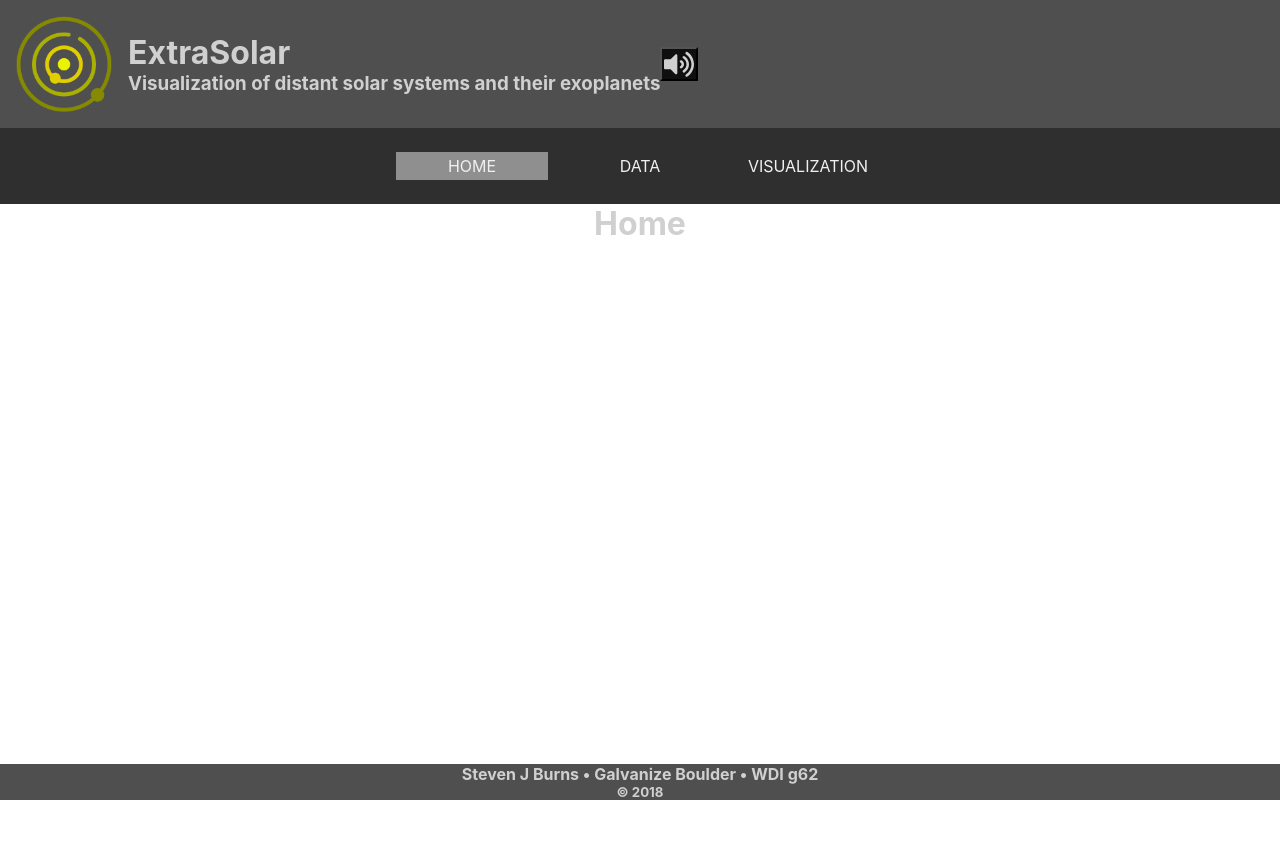
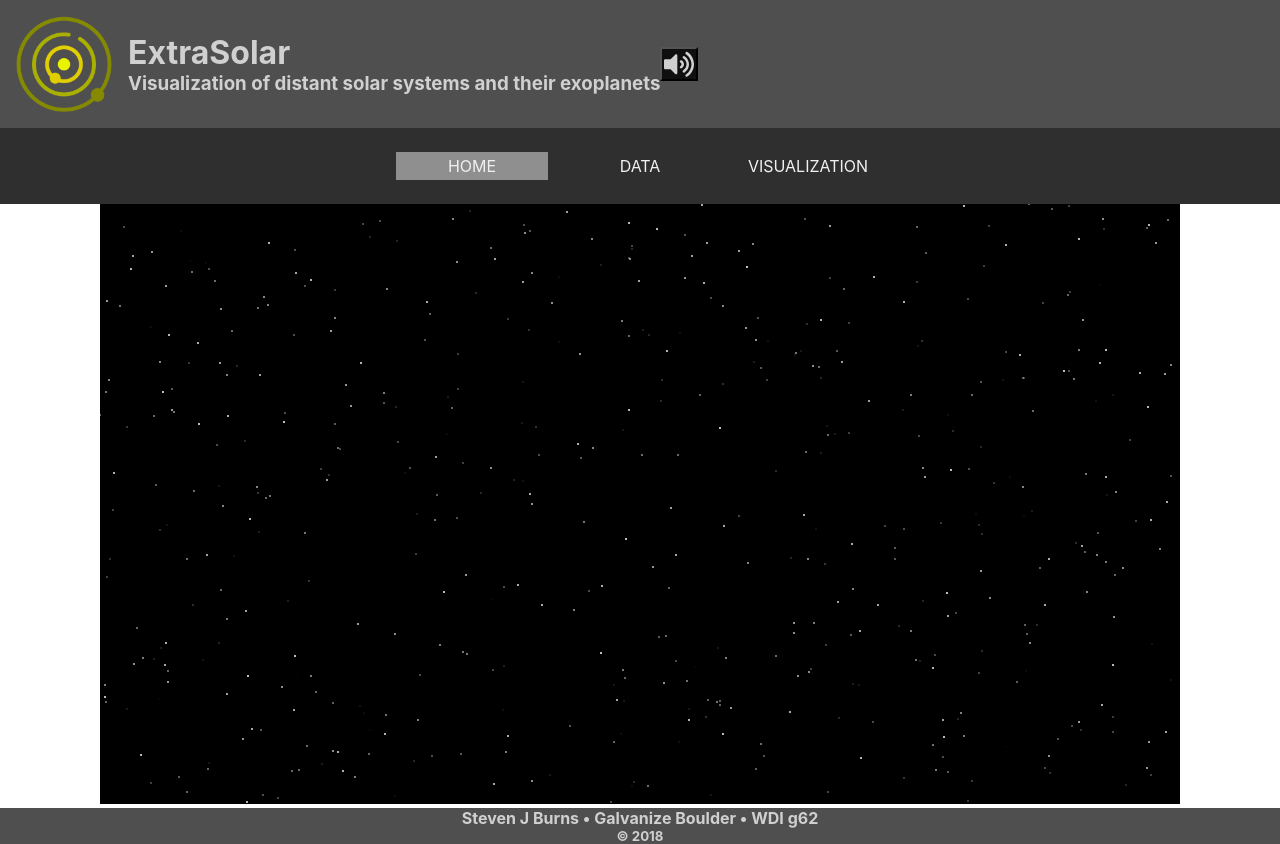
Before and after one commit to StevenJBurns/extrasolar, a React (Create React App) app: page / in a window 1280 px wide. Before the commit the page ends 800 px from the top, so only its background shows below. Built offline with nearby package versions, Linux system fonts and the light colour scheme.

Commit message:
HTML Canvas added to PageHome - static not animated; Stars draw with random opactiy

```diff
--- /dev/null
+++ b/src/components/IntroCanvas.js
@@ -0,0 +1,45 @@
+import React, {Component} from 'react';
+
+class CanvasHome extends Component {
+  constructor(props) {
+    super(props);
+
+    this.ctx;
+    this.starfield = [];
+  }
+
+  componentWillMount() {
+
+  }
+
+  componentDidMount() {
+    this.ctx.fillRect(0, 0, 1080, 600);
+
+    for (let i = 0; i < 512; i++) {
+      let s = [Math.floor(Math.random() * this.ctx.canvas.width), Math.floor(Math.random() * this.ctx.canvas.height), Math.random()];
+      this.starfield.push(s);
+    }
+
+    for(let star of this.starfield) {
+      this.ctx.fillStyle = `rgba(255,255,255,${star[2]})`;
+      this.ctx.beginPath();
+      this.ctx.arc(star[0], star[1], 1, 0, Math.PI * 2, true);
+      this.ctx.closePath();
+      this.ctx.fill();
+    }
+  }
+
+  componentWillUnmount() {
+    this.ctx = null;
+  }
+
+  render() {
+    return (
+      <div>
+        <canvas ref={c => {if (c!== null) this.ctx = c.getContext('2d')}} width={1080} height={600}/>
+      </div>
+    );
+  }
+}
+
+export default CanvasHome;
--- a/src/containers/PageData.js
+++ b/src/containers/PageData.js
@@ -3,8 +3,6 @@ import AudioData from '../audio/data.ogg';
 
 class PageData extends Component {
   render() {
-    console.log(this.props);
-
     return (
       <main>
         <h1>Data</h1>
--- a/src/containers/PageHome.js
+++ b/src/containers/PageHome.js
@@ -1,13 +1,12 @@
 import React, { Component } from 'react';
+import CanvasHome from '../components/IntroCanvas';
 import AudioHome from '../audio/home.ogg';
 
 class PageHome extends Component {
   render() {
-    console.log(this.props);
-
     return (
       <main>
-        <h1>Home</h1>
+        <CanvasHome />
         <audio autoPlay loop id="audioBackground" src={AudioHome} muted={this.props.isMuted}>
           <span>Your browser does not support the <code>audio</code> element.</span>
         </audio>
@@ -17,5 +16,3 @@ class PageHome extends Component {
 }
 
 export default PageHome;
-
-// src="audio/index.ogg
--- a/src/containers/PageVisualization.js
+++ b/src/containers/PageVisualization.js
@@ -3,8 +3,6 @@ import AudioVisualization from '../audio/visualization.ogg';
 
 class PageVisualization extends Component {
   render() {
-    console.log(this.props);
-
     return (
       <main>
         <h1>Visualization</h1>
```
